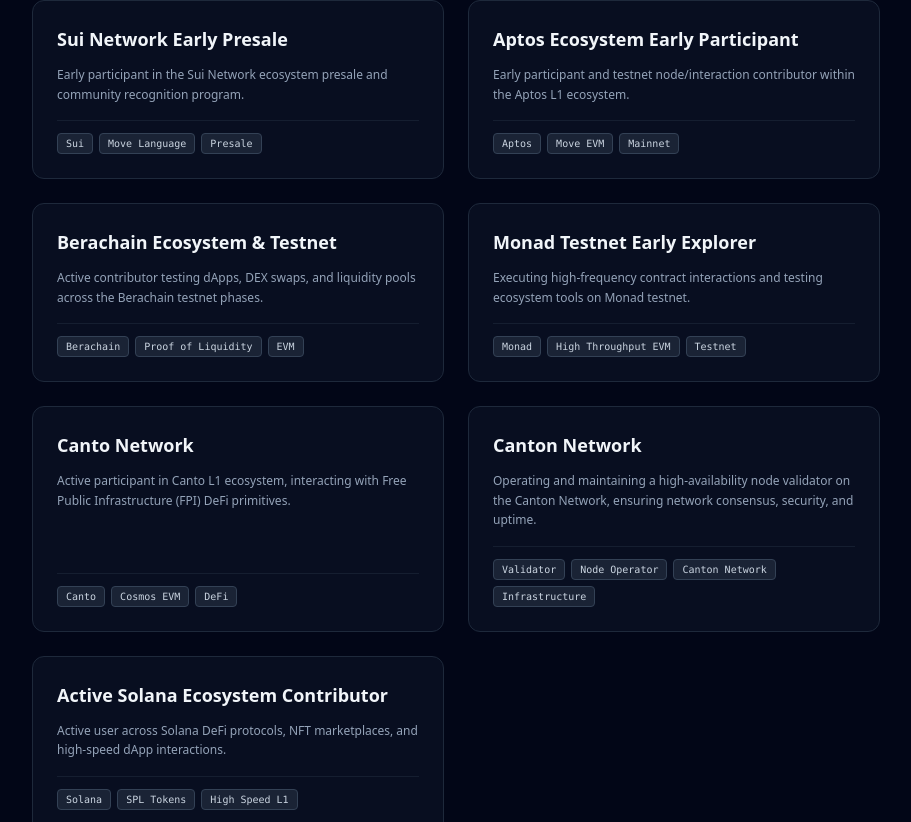
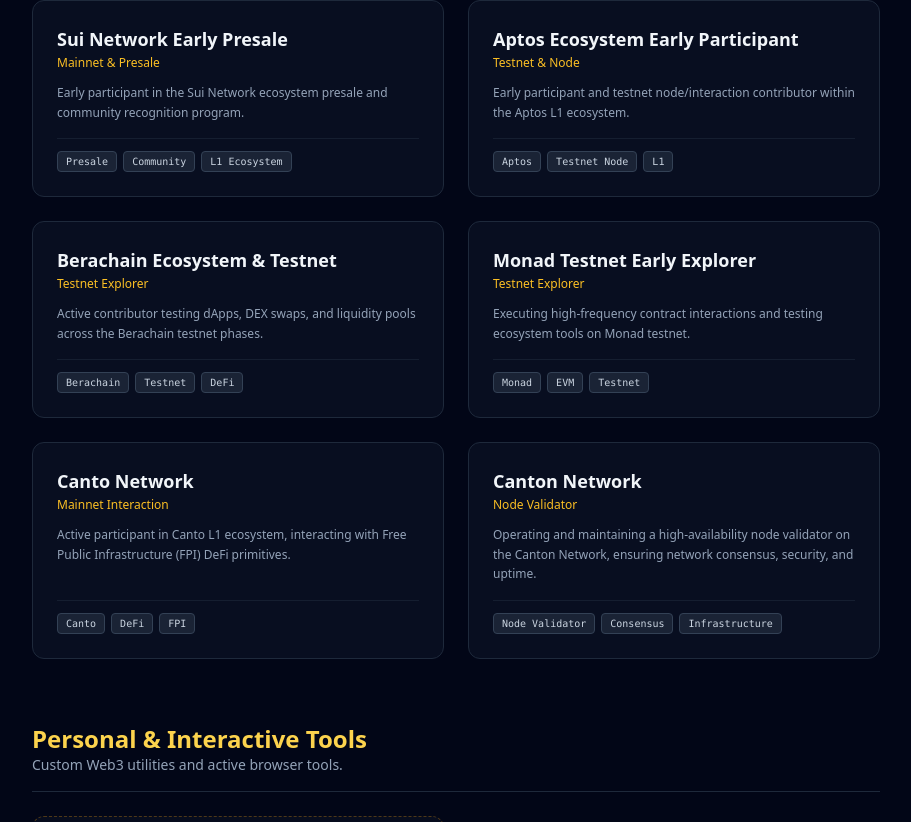
Before and after one commit to diyanf/flywspecw-portfolio, a Next.js app: page / in a window 1280 px wide. Shown: the part 718-1540 px from the top of the page, without its empty margins (184-1095 px from the left). Built offline with nearby package versions, Linux system fonts and the light colour scheme.

Commit message:
Update projects.ts

```diff
--- a/src/data/projects.ts
+++ b/src/data/projects.ts
@@ -1,59 +1,52 @@
 export interface Project {
   id: string;
   title: string;
-  category: 'Testnet' | 'Presale' | 'Ecosystem' | 'Mainnet' | 'Node Validator';
+  role: string;
   description: string;
-  tags: string[];
+  techStack: string[];
 }
 
 export const historyProjects: Project[] = [
   {
-    id: 'sui-presale',
+    id: 'sui',
     title: 'Sui Network Early Presale',
-    category: 'Presale',
+    role: 'Mainnet & Presale',
     description: 'Early participant in the Sui Network ecosystem presale and community recognition program.',
-    tags: ['Sui', 'Move Language', 'Presale'],
+    techStack: ['Presale', 'Community', 'L1 Ecosystem']
   },
   {
-    id: 'aptos-early',
+    id: 'aptos',
     title: 'Aptos Ecosystem Early Participant',
-    category: 'Ecosystem',
+    role: 'Testnet & Node',
     description: 'Early participant and testnet node/interaction contributor within the Aptos L1 ecosystem.',
-    tags: ['Aptos', 'Move EVM', 'Mainnet'],
+    techStack: ['Aptos', 'Testnet Node', 'L1']
   },
   {
-    id: 'berachain-testnet',
+    id: 'berachain',
     title: 'Berachain Ecosystem & Testnet',
-    category: 'Testnet',
+    role: 'Testnet Explorer',
     description: 'Active contributor testing dApps, DEX swaps, and liquidity pools across the Berachain testnet phases.',
-    tags: ['Berachain', 'Proof of Liquidity', 'EVM'],
+    techStack: ['Berachain', 'Testnet', 'DeFi']
   },
   {
-    id: 'monad-testnet',
+    id: 'monad',
     title: 'Monad Testnet Early Explorer',
-    category: 'Testnet',
+    role: 'Testnet Explorer',
     description: 'Executing high-frequency contract interactions and testing ecosystem tools on Monad testnet.',
-    tags: ['Monad', 'High Throughput EVM', 'Testnet'],
+    techStack: ['Monad', 'EVM', 'Testnet']
   },
   {
-    id: 'canto-ecosystem',
+    id: 'canto',
     title: 'Canto Network',
-    category: 'Testnet',
+    role: 'Mainnet Interaction',
     description: 'Active participant in Canto L1 ecosystem, interacting with Free Public Infrastructure (FPI) DeFi primitives.',
-    tags: ['Canto', 'Cosmos EVM', 'DeFi'],
+    techStack: ['Canto', 'DeFi', 'FPI']
   },
   {
-  id: 'canton-validator',
-  title: 'Canton Network',
-  category: 'Node Validator',
-  description: 'Operating and maintaining a high-availability node validator on the Canton Network, ensuring network consensus, security, and uptime.',
-  tags: ['Validator', 'Node Operator', 'Canton Network', 'Infrastructure'],
-},
-  {
-    id: 'solana-ecosystem',
-    title: 'Active Solana Ecosystem Contributor',
-    category: 'Ecosystem',
-    description: 'Active user across Solana DeFi protocols, NFT marketplaces, and high-speed dApp interactions.',
-    tags: ['Solana', 'SPL Tokens', 'High Speed L1'],
-  },
+    id: 'canton',
+    title: 'Canton Network',
+    role: 'Node Validator',
+    description: 'Operating and maintaining a high-availability node validator on the Canton Network, ensuring network consensus, security, and uptime.',
+    techStack: ['Node Validator', 'Consensus', 'Infrastructure']
+  }
 ];
```
